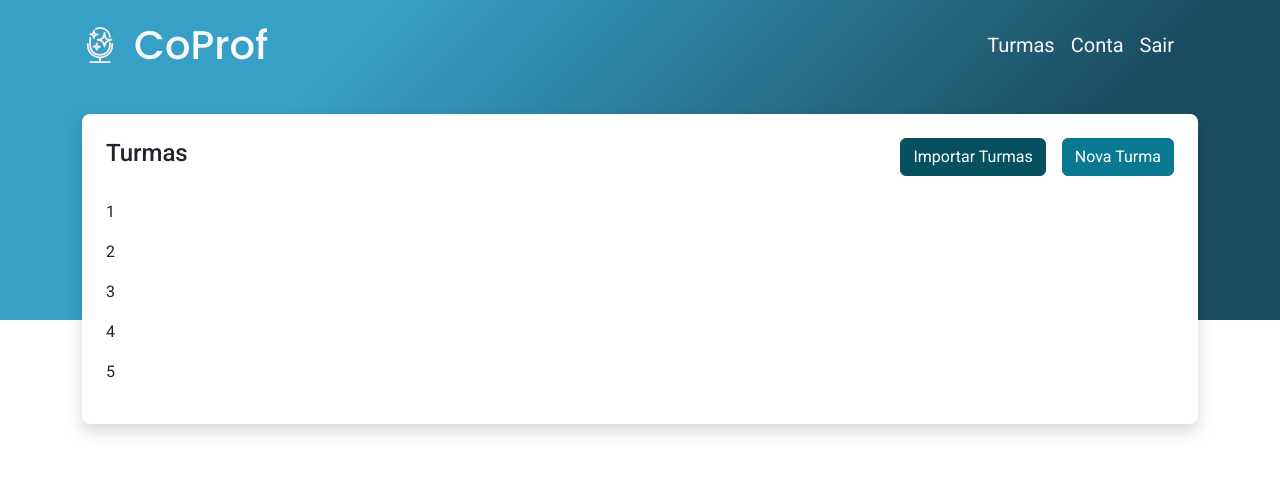
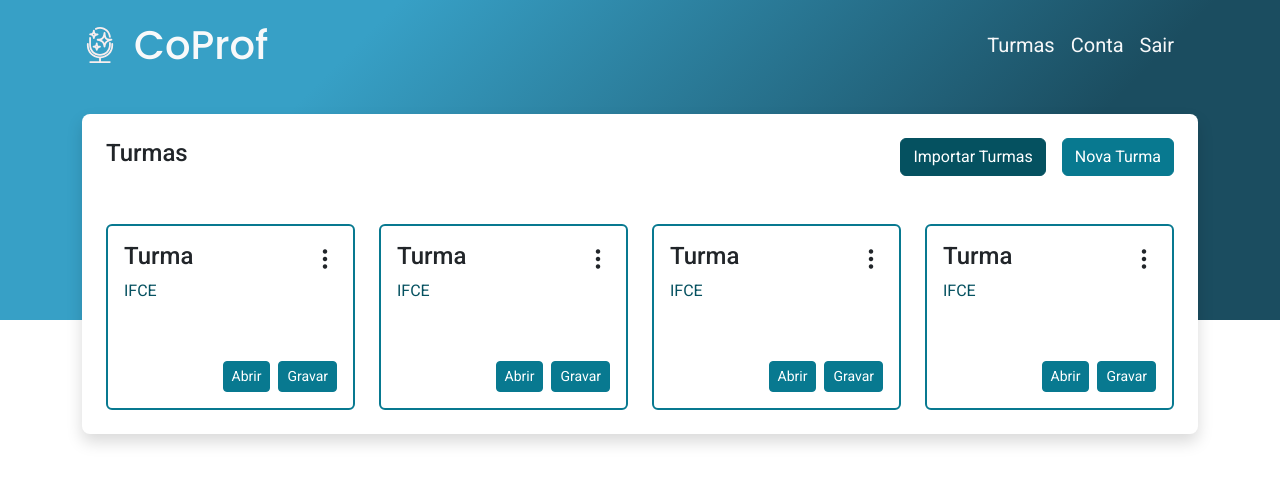
Before and after one commit to gab-braga/co-prof, a React (Vite) app: page /classes in a window 1280 px wide. Shown: the top 484 px of the page. Built offline with nearby package versions, Linux system fonts and the light colour scheme; no server answers; sample sign-in values are in the browser's storage.

Commit message:
feat: class card created

```diff
--- a/package.json
+++ b/package.json
@@ -14,6 +14,7 @@
   "dependencies": {
     "axios": "^1.7.9",
     "bootstrap": "^5.3.3",
+    "bootstrap-icons": "^1.11.3",
     "firebase": "^11.3.1",
     "react": "^18.3.1",
     "react-dom": "^18.3.1",
--- /dev/null
+++ b/src/components/ClassCard.jsx
@@ -0,0 +1,23 @@
+import React from 'react';
+
+export default ({ className, ...rest }) => {
+  return (
+    <div className={className} {...rest}>
+      <div className="border border-2 border-primary p-3 rounded mt-4">
+        <div className="d-flex flex-column" style={{ minHeight: '150px' }}>
+          <div className="d-flex justify-content-between align-items-center">
+            <h3 className="fs-4 text-truncate">Turma</h3>
+            <button className="btn fs-4 border-0 p-0">
+              <i class="bi bi-three-dots-vertical"></i>
+            </button>
+          </div>
+          <span className="fs-6 text-secondary text-truncate">IFCE</span>
+          <div className="flex-grow-1 d-flex flex-wrap gap-2 justify-content-end align-items-end">
+            <button className="btn btn-sm btn-primary">Abrir</button>
+            <button className="btn btn-sm btn-primary">Gravar</button>
+          </div>
+        </div>
+      </div>
+    </div>
+  );
+};
--- a/src/main.jsx
+++ b/src/main.jsx
@@ -3,6 +3,7 @@ import { createRoot } from 'react-dom/client';
 import App from './App.jsx';
 import './index.css';
 import './css/bootstrap.css';
+import 'bootstrap-icons/font/bootstrap-icons.min.css';
 // import 'bootstrap/dist/js/bootstrap.bundle.min.js';
 
 createRoot(document.getElementById('root')).render(
--- a/src/pages/Classes.jsx
+++ b/src/pages/Classes.jsx
@@ -1,5 +1,6 @@
 import React from 'react';
 import PanelHeader from '../components/PanelHeader';
+import ClassCard from '../components/ClassCard';
 
 export default () => {
   return (
@@ -16,12 +17,11 @@ export default () => {
             </div>
           </div>
 
-          <div className="mt-4">
-            <p>1</p>
-            <p>2</p>
-            <p>3</p>
-            <p>4</p>
-            <p>5</p>
+          <div className="mt-4 row">
+            <ClassCard className="col-12 col-md-6 col-lg-4 col-xl-3" />
+            <ClassCard className="col-12 col-md-6 col-lg-4 col-xl-3" />
+            <ClassCard className="col-12 col-md-6 col-lg-4 col-xl-3" />
+            <ClassCard className="col-12 col-md-6 col-lg-4 col-xl-3" />
           </div>
         </div>
       </div>
```
Also changed, not shown: 1 other file (tests, documents, lock files or other folders).
